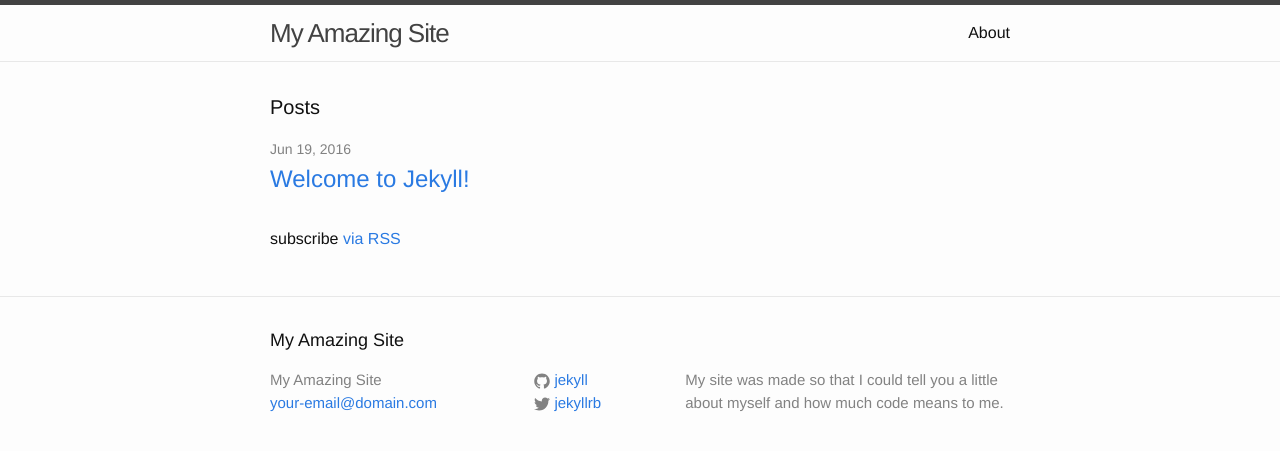
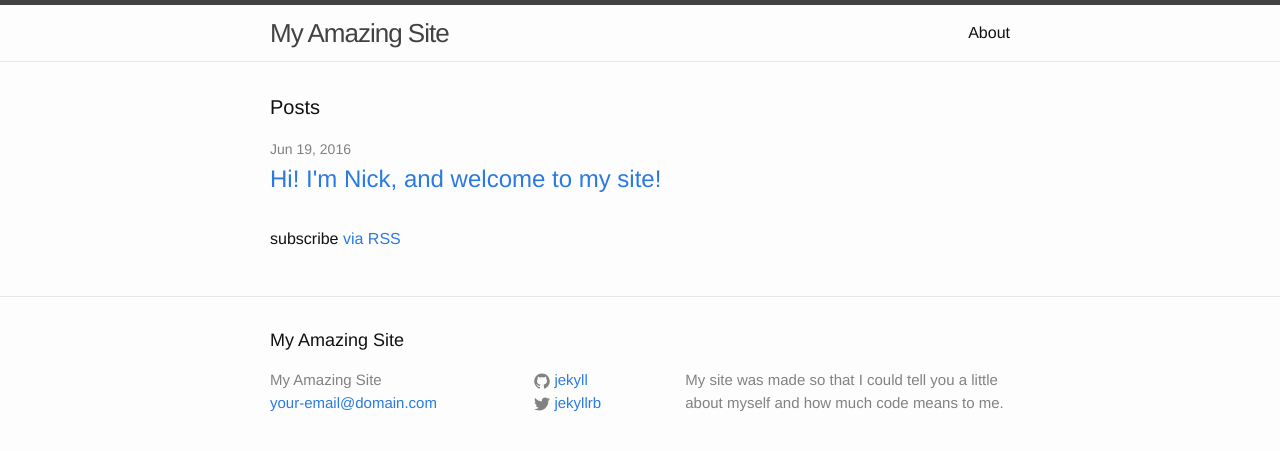
Before and after one commit to me16/me16.github.io, a Jekyll site: the page built from index.html, in a window 1280 px wide. Shown: the top 451 px of the page. Built offline with Jekyll 4.4.1, drawn with Linux system fonts in a browser that asks for light colours.

Commit message:
Update index.html

```diff
--- a/index.html
+++ b/index.html
@@ -12,7 +12,7 @@
         <span class="post-meta">{{ post.date | date: "%b %-d, %Y" }}</span>
 
         <h2>
-          <a class="post-link" href="{{ post.url | prepend: site.baseurl }}">{{ post.title }}</a>
+          <a class="post-link" href="{{ post.url | prepend: site.baseurl }}">Hi! I'm Nick, and welcome to my site!</a>
         </h2>
       </li>
     {% endfor %}
```
